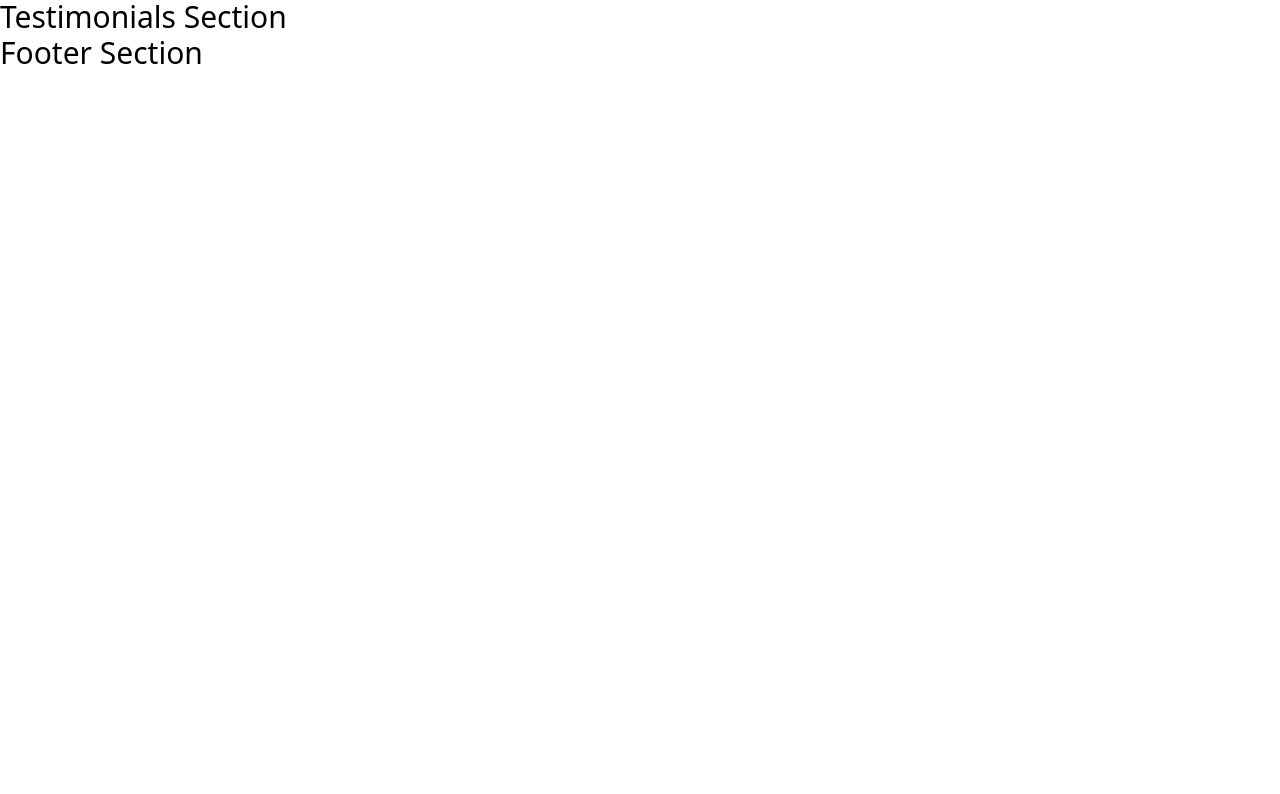
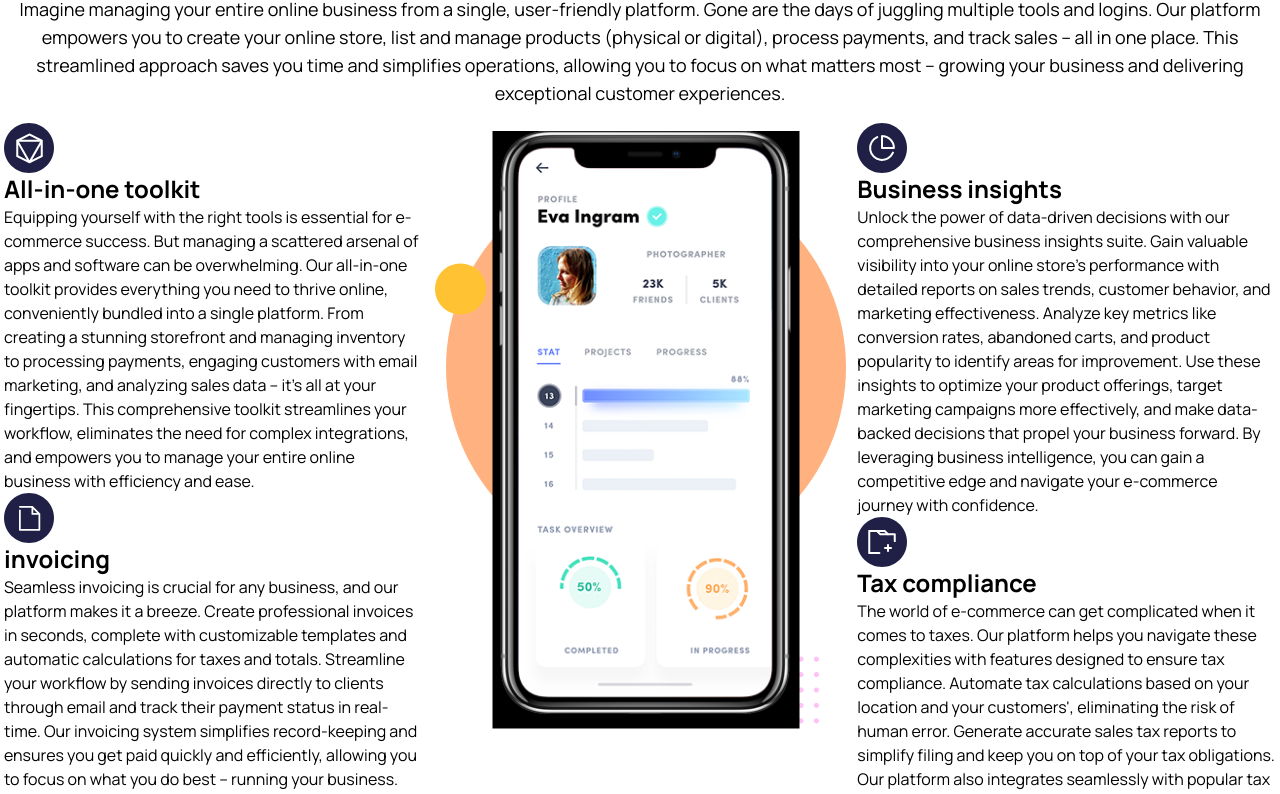
Before and after one commit to shakiltha/mobile-app-download-landing_page, a React (Vite) app: page / in a window 1280 px wide. Shown: the part 3166-3960 px from the top of the page. Before the commit the page ends 3239 px from the top, so only its background shows below. Built offline with nearby package versions, Linux system fonts and the light colour scheme.

Commit message:
OneSimplePlatform section is complete for all screen

```diff
--- a/src/components/OneSimplePlatform.jsx
+++ b/src/components/OneSimplePlatform.jsx
@@ -1,7 +1,102 @@
+import icon1 from "../assets/Icon.png";
+import icon2 from "../assets/Icon-2.png";
+import img1 from "../assets/Section Image.png";
+import icon3 from "../assets/Icon-1.png";
+import icon4 from "../assets/Icon-3.png";
+
 const OneSimplePlatform = () => {
   return (
-    <div>
-      <h2 className="text-3xl">One Simple Platform Section</h2>
+    <div className="manrope mt-6 mx-1">
+      <div className="text-center">
+        <p className="font-medium">Manage your Business</p>
+        <h4 className="font-semibold text-2xl lg:text-3xl">
+          One simple platform
+        </h4>
+        <p className="font-normal lg:text-lg">
+          Imagine managing your entire online business from a single,
+          user-friendly platform. Gone are the days of juggling multiple tools
+          and logins. Our platform empowers you to create your online store,
+          list and manage products (physical or digital), process payments, and
+          track sales – all in one place. This streamlined approach saves you
+          time and simplifies operations, allowing you to focus on what matters
+          most – growing your business and delivering exceptional customer
+          experiences.
+        </p>
+      </div>
+      <div className="xl:flex xl:gap-2 xl:my-4">
+        <div className="xl:w-1/3">
+          <div>
+            <img src={icon1} alt="" />
+            <h5 className="font-bold text-xl lg:text-2xl">
+              All-in-one toolkit
+            </h5>
+            <p className="font-normal">
+              Equipping yourself with the right tools is essential for
+              e-commerce success. But managing a scattered arsenal of apps and
+              software can be overwhelming. Our all-in-one toolkit provides
+              everything you need to thrive online, conveniently bundled into a
+              single platform. From creating a stunning storefront and managing
+              inventory to processing payments, engaging customers with email
+              marketing, and analyzing sales data – it's all at your fingertips.
+              This comprehensive toolkit streamlines your workflow, eliminates
+              the need for complex integrations, and empowers you to manage your
+              entire online business with efficiency and ease.{" "}
+            </p>
+          </div>
+          <div>
+            <img src={icon2} alt="" />
+            <h5 className="font-bold text-xl lg:text-2xl">invoicing</h5>
+            <p className="font-normal">
+              Seamless invoicing is crucial for any business, and our platform
+              makes it a breeze. Create professional invoices in seconds,
+              complete with customizable templates and automatic calculations
+              for taxes and totals. Streamline your workflow by sending invoices
+              directly to clients through email and track their payment status
+              in real-time. Our invoicing system simplifies record-keeping and
+              ensures you get paid quickly and efficiently, allowing you to
+              focus on what you do best – running your business.
+            </p>
+          </div>
+        </div>
+        <div className="my-2 xl:w-1/3">
+          <img src={img1} className="mx-auto" alt="" />
+        </div>
+        <div className="xl:w-1/3">
+          <div>
+            <img src={icon3} alt="" />
+            <h5 className="font-bold text-xl lg:text-2xl">Business insights</h5>
+            <p className="font-normal">
+              Unlock the power of data-driven decisions with our comprehensive
+              business insights suite. Gain valuable visibility into your online
+              store's performance with detailed reports on sales trends,
+              customer behavior, and marketing effectiveness. Analyze key
+              metrics like conversion rates, abandoned carts, and product
+              popularity to identify areas for improvement. Use these insights
+              to optimize your product offerings, target marketing campaigns
+              more effectively, and make data-backed decisions that propel your
+              business forward. By leveraging business intelligence, you can
+              gain a competitive edge and navigate your e-commerce journey with
+              confidence.
+            </p>
+          </div>
+          <div>
+            <img src={icon4} alt="" />
+            <h5 className="font-bold text-xl lg:text-2xl">Tax compliance</h5>
+            <p className="font-normal">
+              The world of e-commerce can get complicated when it comes to
+              taxes. Our platform helps you navigate these complexities with
+              features designed to ensure tax compliance. Automate tax
+              calculations based on your location and your customers',
+              eliminating the risk of human error. Generate accurate sales tax
+              reports to simplify filing and keep you on top of your tax
+              obligations. Our platform also integrates seamlessly with popular
+              tax software solutions, providing you with a robust and reliable
+              system for managing your e-commerce taxes. Focus on running your
+              business and leave the tax calculations and reporting to us.
+            </p>
+          </div>
+        </div>
+      </div>
     </div>
   );
 };
```
